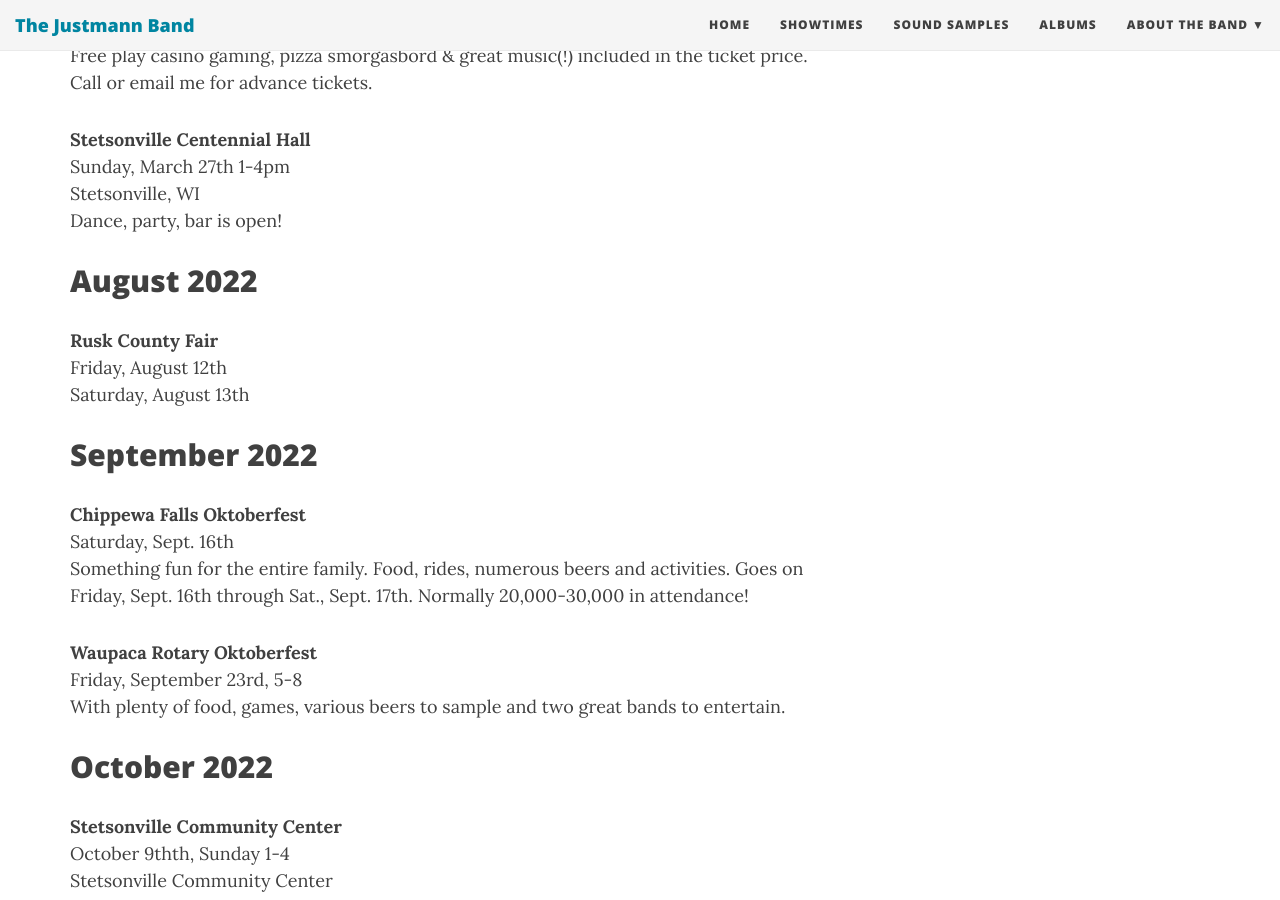
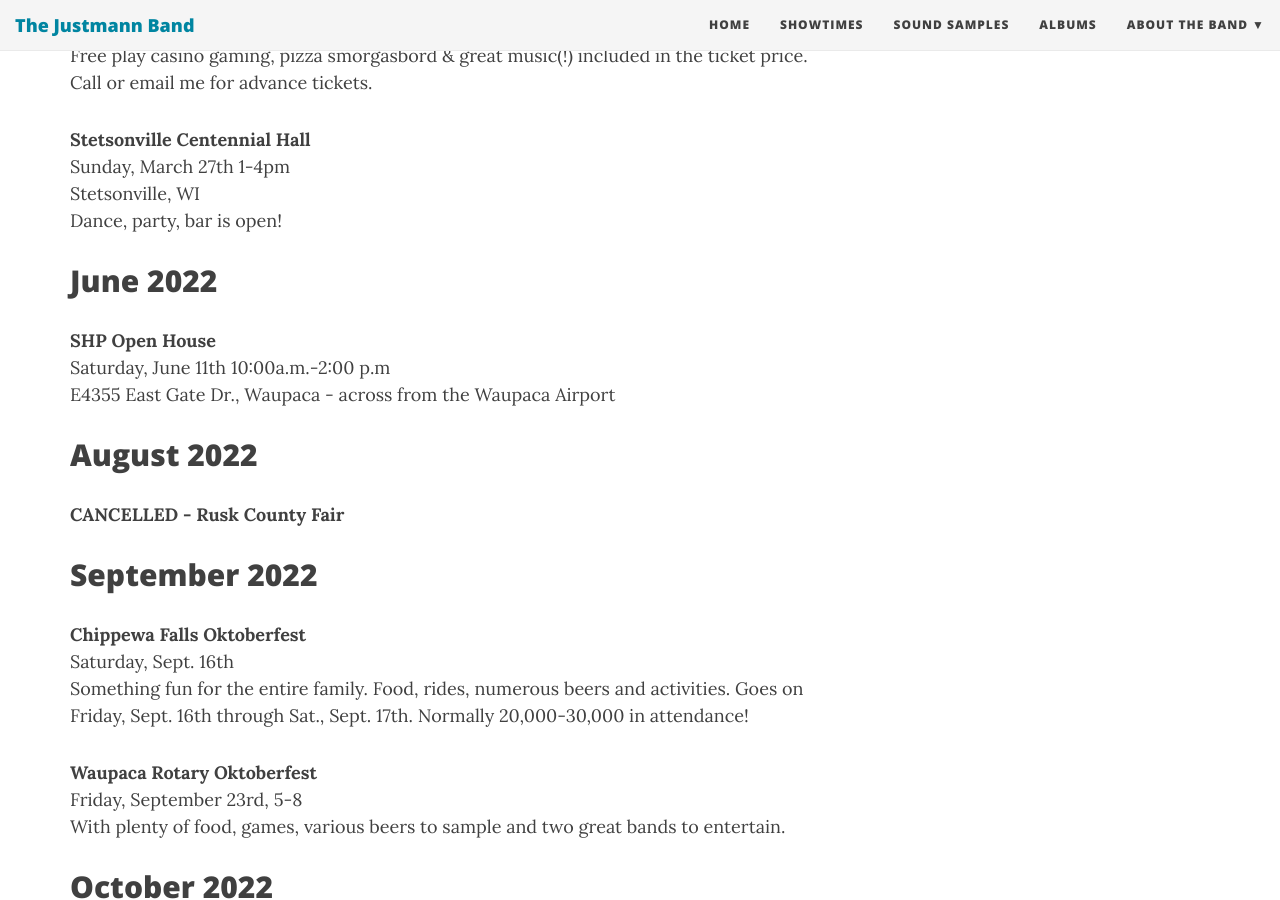
Before and after one commit to jcoenen/justmannband.com, a Jekyll site: the page built from showtimes.md, in a window 1280 px wide and 900 px high, scrolled down 625 px. Built offline with Jekyll 4.4.1, drawn with Linux system fonts in a browser that asks for light colours; nearby versions of some CDN libraries.

Commit message:
Update showtimes.md

```diff
--- a/showtimes.md
+++ b/showtimes.md
@@ -16,16 +16,18 @@ Friday, March 11th, 7-10:30
 Waupaca, WI
 Free play casino gaming, pizza smorgasbord & great music(!) included in the ticket price. Call or email me for advance tickets.
 
-
 **Stetsonville Centennial Hall**
 Sunday, March 27th 1-4pm
 Stetsonville, WI
 Dance, party, bar is open!
 
+## June 2022
+**SHP Open House**
+Saturday, June 11th 10:00a.m.-2:00 p.m
+E4355 East Gate Dr., Waupaca - across from the Waupaca Airport
+
 ## August 2022
-**Rusk County Fair**
-Friday, August 12th
-Saturday, August 13th
+**CANCELLED - Rusk County Fair**
 
 ## September 2022
 
```
